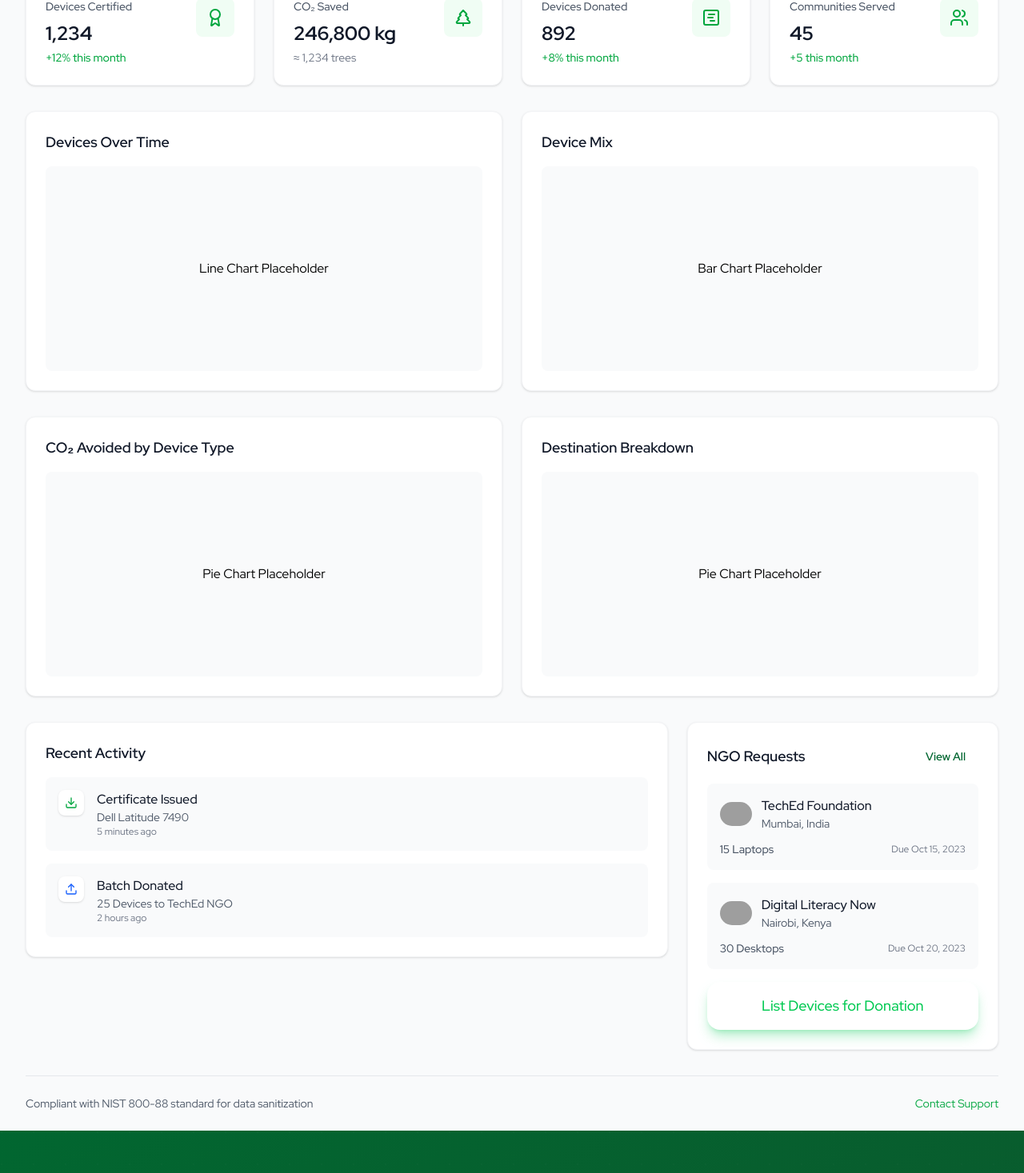
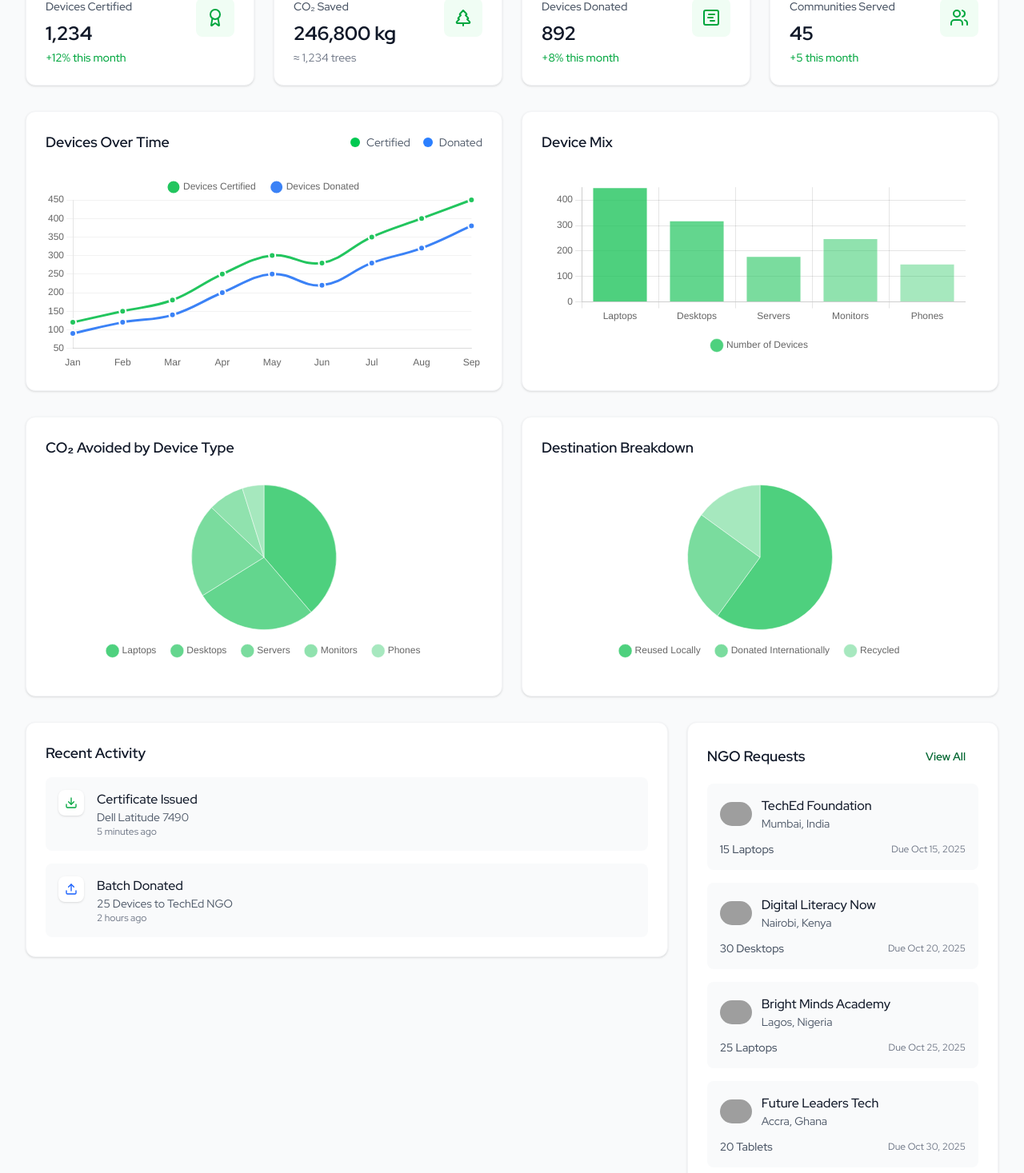
Before and after one commit to VanGoghCode/Sunhacks-2025, a Next.js app: page /dashboard in a window 1280 px wide. Shown: the part 191-1658 px from the top of the page at 80% size. Built offline with nearby package versions, Linux system fonts and the light colour scheme; grey boxes are pictures that could not be loaded.

Commit message:
dahboard edited

```diff
--- a/src/app/dashboard/page.tsx
+++ b/src/app/dashboard/page.tsx
@@ -17,9 +17,190 @@ import {
   Moon,
   Search,
 } from "lucide-react";
+import {
+  Chart as ChartJS,
+  CategoryScale,
+  LinearScale,
+  BarElement,
+  LineElement,
+  PointElement,
+  Title,
+  Tooltip,
+  Legend,
+  ArcElement,
+} from "chart.js";
+import { Bar, Pie, Line } from "react-chartjs-2";
+
+ChartJS.register(
+  CategoryScale,
+  LinearScale,
+  BarElement,
+  LineElement,
+  PointElement,
+  Title,
+  Tooltip,
+  Legend,
+  ArcElement
+);
 import { Button } from "../../components/ui/Button";
 
 const DashboardPage = () => {
+  // Chart Data
+  const devicesOverTimeData = {
+    labels: ["Jan", "Feb", "Mar", "Apr", "May", "Jun", "Jul", "Aug", "Sep"],
+    datasets: [
+      {
+        label: "Devices Certified",
+        data: [120, 150, 180, 250, 300, 280, 350, 400, 450],
+        borderColor: "rgb(34, 197, 94)",
+        backgroundColor: "rgba(34, 197, 94, 0.1)",
+        fill: true,
+        tension: 0.4,
+        pointRadius: 4,
+        pointBackgroundColor: "rgb(34, 197, 94)",
+        pointBorderColor: "white",
+        pointBorderWidth: 2,
+      },
+      {
+        label: "Devices Donated",
+        data: [90, 120, 140, 200, 250, 220, 280, 320, 380],
+        borderColor: "rgb(59, 130, 246)",
+        backgroundColor: "rgba(59, 130, 246, 0.1)",
+        fill: true,
+        tension: 0.4,
+        pointRadius: 4,
+        pointBackgroundColor: "rgb(59, 130, 246)",
+        pointBorderColor: "white",
+        pointBorderWidth: 2,
+      },
+    ],
+  };
+
+  const lineChartOptions = {
+    responsive: true,
+    maintainAspectRatio: false,
+    interaction: {
+      mode: "index" as const,
+      intersect: false,
+    },
+    plugins: {
+      legend: {
+        position: "top" as const,
+        labels: {
+          usePointStyle: true,
+          padding: 20,
+          font: {
+            size: 12,
+          },
+        },
+      },
+      tooltip: {
+        padding: 12,
+        backgroundColor: "rgba(0, 0, 0, 0.8)",
+        titleFont: {
+          size: 14,
+          weight: "bold" as const,
+        },
+        bodyFont: {
+          size: 13,
+        },
+        usePointStyle: true,
+        boxPadding: 6,
+      },
+    },
+    scales: {
+      x: {
+        grid: {
+          display: false,
+        },
+        ticks: {
+          font: {
+            size: 12,
+          },
+        },
+      },
+      y: {
+        grid: {
+          color: "rgba(0, 0, 0, 0.05)",
+        },
+        ticks: {
+          font: {
+            size: 12,
+          },
+        },
+      },
+    },
+  };
+  const deviceMixData = {
+    labels: ["Laptops", "Desktops", "Servers", "Monitors", "Phones"],
+    datasets: [
+      {
+        label: "Number of Devices",
+        data: [450, 320, 180, 250, 150],
+        backgroundColor: [
+          "rgba(34, 197, 94, 0.8)",
+          "rgba(34, 197, 94, 0.7)",
+          "rgba(34, 197, 94, 0.6)",
+          "rgba(34, 197, 94, 0.5)",
+          "rgba(34, 197, 94, 0.4)",
+        ],
+        borderColor: "rgba(255, 255, 255, 0.5)",
+        borderWidth: 1,
+      },
+    ],
+  };
+
+  const co2AvoidedData = {
+    labels: ["Laptops", "Desktops", "Servers", "Monitors", "Phones"],
+    datasets: [
+      {
+        data: [120000, 85000, 65000, 25000, 15000],
+        backgroundColor: [
+          "rgba(34, 197, 94, 0.8)",
+          "rgba(34, 197, 94, 0.7)",
+          "rgba(34, 197, 94, 0.6)",
+          "rgba(34, 197, 94, 0.5)",
+          "rgba(34, 197, 94, 0.4)",
+        ],
+        borderColor: "rgba(255, 255, 255, 0.5)",
+        borderWidth: 1,
+      },
+    ],
+  };
+
+  const destinationData = {
+    labels: ["Reused Locally", "Donated Internationally", "Recycled"],
+    datasets: [
+      {
+        data: [60, 25, 15],
+        backgroundColor: [
+          "rgba(34, 197, 94, 0.8)",
+          "rgba(34, 197, 94, 0.6)",
+          "rgba(34, 197, 94, 0.4)",
+        ],
+        borderColor: "rgba(255, 255, 255, 0.5)",
+        borderWidth: 1,
+      },
+    ],
+  };
+
+  const chartOptions = {
+    responsive: true,
+    maintainAspectRatio: false,
+    plugins: {
+      legend: {
+        position: "bottom" as const,
+        labels: {
+          padding: 20,
+          usePointStyle: true,
+          font: {
+            size: 12,
+          },
+        },
+      },
+    },
+  };
+
   // Mock data
   const topMetrics = [
     {
@@ -73,7 +254,7 @@ const DashboardPage = () => {
       location: "Mumbai, India",
       needs: "15 Laptops",
       logo: "/images/ngos/education-first.png",
-      deadline: "Oct 15, 2023",
+      deadline: "Oct 15, 2025",
     },
     {
       id: 2,
@@ -81,9 +262,24 @@ const DashboardPage = () => {
       location: "Nairobi, Kenya",
       needs: "30 Desktops",
       logo: "/images/ngos/learn-and-grow.png",
-      deadline: "Oct 20, 2023",
+      deadline: "Oct 20, 2025",
     },
-    // Add more NGO requests as needed
+    {
+      id: 3,
+      name: "Bright Minds Academy",
+      location: "Lagos, Nigeria",
+      needs: "25 Laptops",
+      logo: "/images/ngos/bright-minds.png",
+      deadline: "Oct 25, 2025",
+    },
+    {
+      id: 4,
+      name: "Future Leaders Tech",
+      location: "Accra, Ghana",
+      needs: "20 Tablets",
+      logo: "/images/ngos/Future-leaders.png",
+      deadline: "Oct 30, 2025",
+    },
   ];
 
   return (
@@ -149,21 +345,31 @@ const DashboardPage = () => {
         {/* Charts Section */}
         <div className="grid grid-cols-1 lg:grid-cols-2 gap-6 mb-8">
           <div className="bg-white p-6 rounded-xl shadow-sm border border-gray-100">
-            <h3 className="text-lg font-semibold text-gray-900 mb-4">
-              Devices Over Time
-            </h3>
-            {/* Add your line chart component here */}
-            <div className="h-64 bg-gray-50 rounded-lg flex items-center justify-center">
-              Line Chart Placeholder
+            <div className="flex items-center justify-between mb-4">
+              <h3 className="text-lg font-semibold text-gray-900">
+                Devices Over Time
+              </h3>
+              <div className="flex items-center space-x-4">
+                <div className="flex items-center space-x-2">
+                  <div className="w-3 h-3 bg-green-500 rounded-full"></div>
+                  <span className="text-sm text-gray-600">Certified</span>
+                </div>
+                <div className="flex items-center space-x-2">
+                  <div className="w-3 h-3 bg-blue-500 rounded-full"></div>
+                  <span className="text-sm text-gray-600">Donated</span>
+                </div>
+              </div>
+            </div>
+            <div className="h-64">
+              <Line data={devicesOverTimeData} options={lineChartOptions} />
             </div>
           </div>
           <div className="bg-white p-6 rounded-xl shadow-sm border border-gray-100">
             <h3 className="text-lg font-semibold text-gray-900 mb-4">
               Device Mix
             </h3>
-            {/* Add your bar chart component here */}
-            <div className="h-64 bg-gray-50 rounded-lg flex items-center justify-center">
-              Bar Chart Placeholder
+            <div className="h-64 rounded-lg overflow-hidden p-4">
+              <Bar data={deviceMixData} options={chartOptions} />
             </div>
           </div>
         </div>
@@ -174,18 +380,16 @@ const DashboardPage = () => {
             <h3 className="text-lg font-semibold text-gray-900 mb-4">
               CO₂ Avoided by Device Type
             </h3>
-            {/* Add your pie chart component here */}
-            <div className="h-64 bg-gray-50 rounded-lg flex items-center justify-center">
-              Pie Chart Placeholder
+            <div className="h-64 rounded-lg overflow-hidden p-4">
+              <Pie data={co2AvoidedData} options={chartOptions} />
             </div>
           </div>
           <div className="bg-white p-6 rounded-xl shadow-sm border border-gray-100">
             <h3 className="text-lg font-semibold text-gray-900 mb-4">
               Destination Breakdown
             </h3>
-            {/* Add your pie chart component here */}
-            <div className="h-64 bg-gray-50 rounded-lg flex items-center justify-center">
-              Pie Chart Placeholder
+            <div className="h-64 rounded-lg overflow-hidden p-4">
+              <Pie data={destinationData} options={chartOptions} />
             </div>
           </div>
         </div>
```
